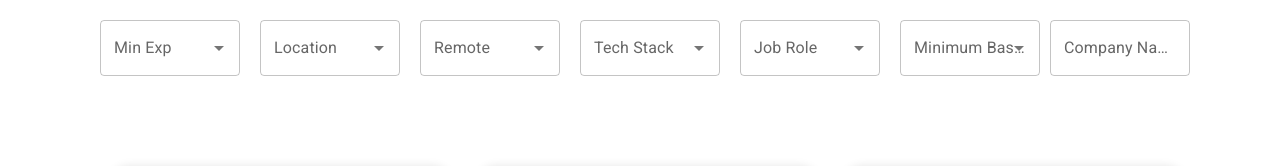
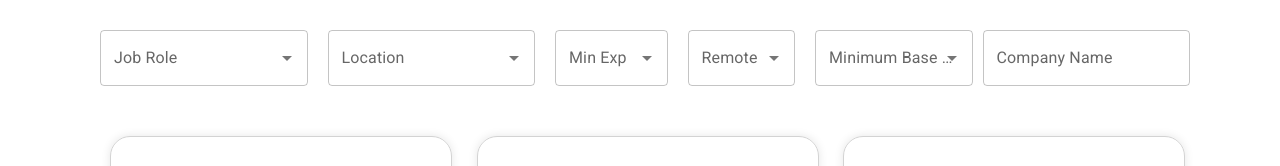
Before and after one commit to Suhel-Kap/jobs-portal-frontend, a React (Create React App) app: page / in a window 1280 px wide. Shown: the top 166 px of the page. Built offline with nearby package versions, Linux system fonts and the light colour scheme; grey boxes are pictures that could not be loaded; a web font is replaced by a local one.

Commit message:
feat: filter styles

```diff
--- a/src/app/components/FilterOptions/Location.tsx
+++ b/src/app/components/FilterOptions/Location.tsx
@@ -35,8 +35,17 @@ const Location = () => {
       value={selectedLocation}
       onChange={(_, v) => handleChange(v)}
       className={styles.filterInput}
+      limitTags={1}
       renderInput={(params) => (
-        <TextField {...params} label="Location" variant="outlined" />
+        <TextField
+          {...params}
+          label="Location"
+          variant="outlined"
+          InputProps={{
+            ...params.InputProps,
+            style: { textTransform: "capitalize" },
+          }}
+        />
       )}
     />
   );
--- a/src/app/components/FilterOptions/MinBasePay.tsx
+++ b/src/app/components/FilterOptions/MinBasePay.tsx
@@ -69,6 +69,7 @@ const MinBasePay = () => {
       value={options.find((option) => option.value === selectedBasePay)}
       onChange={(_, v) => handleChange(v?.value || 0)}
       className={styles.filterInput}
+      style={{ width: "150px" }}
       renderInput={(params) => (
         <TextField {...params} label="Minimum Base Pay" variant="outlined" />
       )}
--- a/src/app/components/FilterOptions/MinimumExperience.tsx
+++ b/src/app/components/FilterOptions/MinimumExperience.tsx
@@ -29,6 +29,7 @@ const MinimumExperience = () => {
       value={selectedExperience}
       onChange={(_, v) => handleChange(v!)}
       className={styles.filterInput}
+      style={{ width: "105px" }}
       renderInput={(params) => (
         <TextField {...params} label="Min Exp" variant="outlined" />
       )}
--- a/src/app/components/FilterOptions/Remote.tsx
+++ b/src/app/components/FilterOptions/Remote.tsx
@@ -27,6 +27,7 @@ const Remote = () => {
       value={selectedRemote}
       onChange={(_, v) => handleChange(v!)}
       className={styles.filterInput}
+      style={{ width: "100px" }}
       renderInput={(params) => (
         <TextField {...params} label="Remote" variant="outlined" />
       )}
--- a/src/app/components/FilterOptions/Role.tsx
+++ b/src/app/components/FilterOptions/Role.tsx
@@ -28,8 +28,19 @@ const Role = () => {
       value={selectedJobRole}
       onChange={(_, v) => handleChange(v)}
       className={styles.filterInput}
+      limitTags={1}
       renderInput={(params) => (
-        <TextField {...params} label="Job Role" variant="outlined" />
+        <TextField
+          {...params}
+          label="Job Role"
+          variant="outlined"
+          InputProps={{
+            ...params.InputProps,
+            style: {
+              textTransform: "capitalize",
+            },
+          }}
+        />
       )}
     />
   );
--- a/src/app/components/FilterOptions/index.tsx
+++ b/src/app/components/FilterOptions/index.tsx
@@ -3,18 +3,16 @@ import styles from "../../styles/FilterOptions.module.css";
 import CompanyName from "./CompanyName";
 import Location from "./Location";
 import Remote from "./Remote";
-import TechStack from "./TechStack";
 import Role from "./Role";
 import MinBasePay from "./MinBasePay";
 
 function FilterOptions() {
   return (
     <div className={styles.container}>
+      <Role />
+      <Location />
       <MinimumExperience />
-      <Location />
       <Remote />
-      <TechStack />
-      <Role />
       <MinBasePay />
       <CompanyName />
     </div>
--- a/src/app/styles/FilterOptions.module.css
+++ b/src/app/styles/FilterOptions.module.css
@@ -1,13 +1,23 @@
 .container {
     display: flex;
+    flex-wrap: wrap;
     align-items: center;
-    justify-items: center;
+    justify-content: center;
     margin: auto;
     padding: 20px;
     max-width: 1100px;
 }
 
 .filterInput {
-    margin: 0 10px;
-    width: 240px;
+    margin: 10px;
+    width: 200px;
+    flex-grow: 1;
+    max-width: 100%;
 }
+
+/* Add media query for smaller screens */
+@media (max-width: 768px) {
+    .filterInput {
+        width: 100%;
+    }
+}
--- a/src/app/styles/JobsList.module.css
+++ b/src/app/styles/JobsList.module.css
@@ -2,7 +2,6 @@
     display: flex;
     flex-direction: column;
     align-items: center;
-    margin-top: 50px;
 }
 
 .grid {
```
